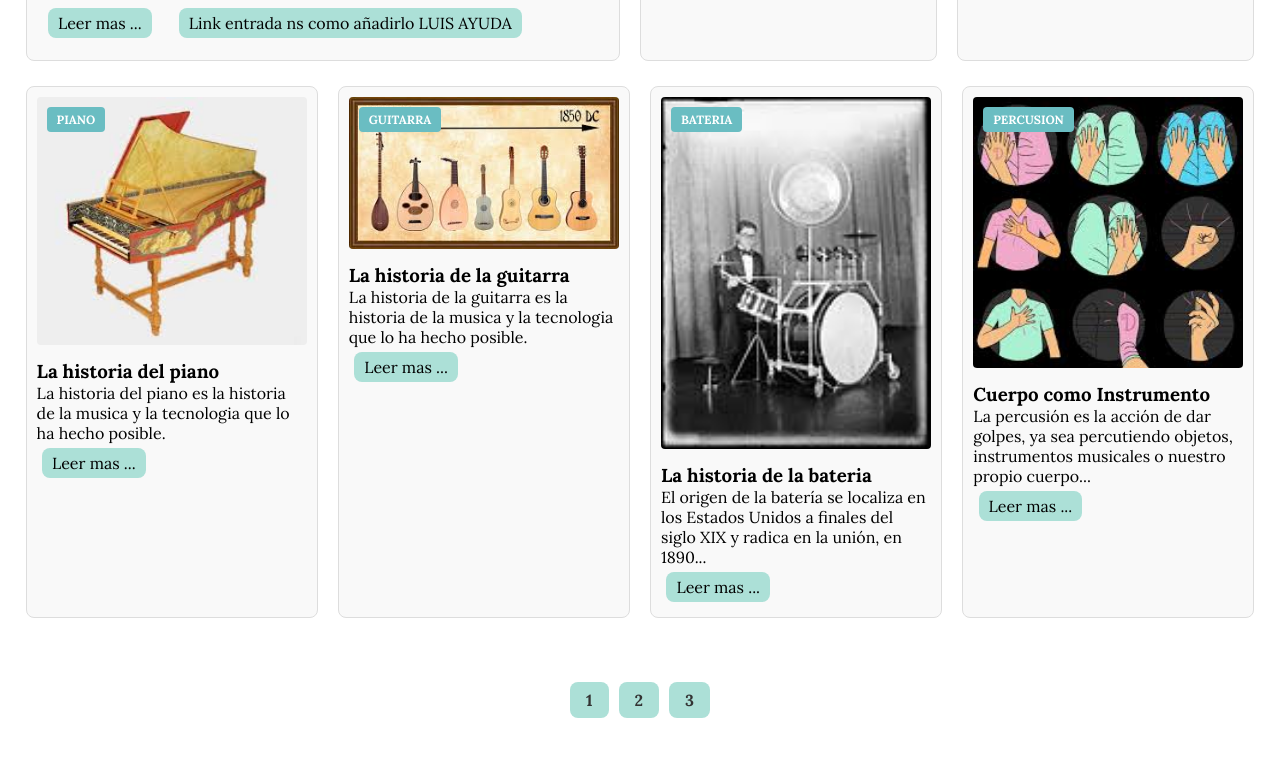
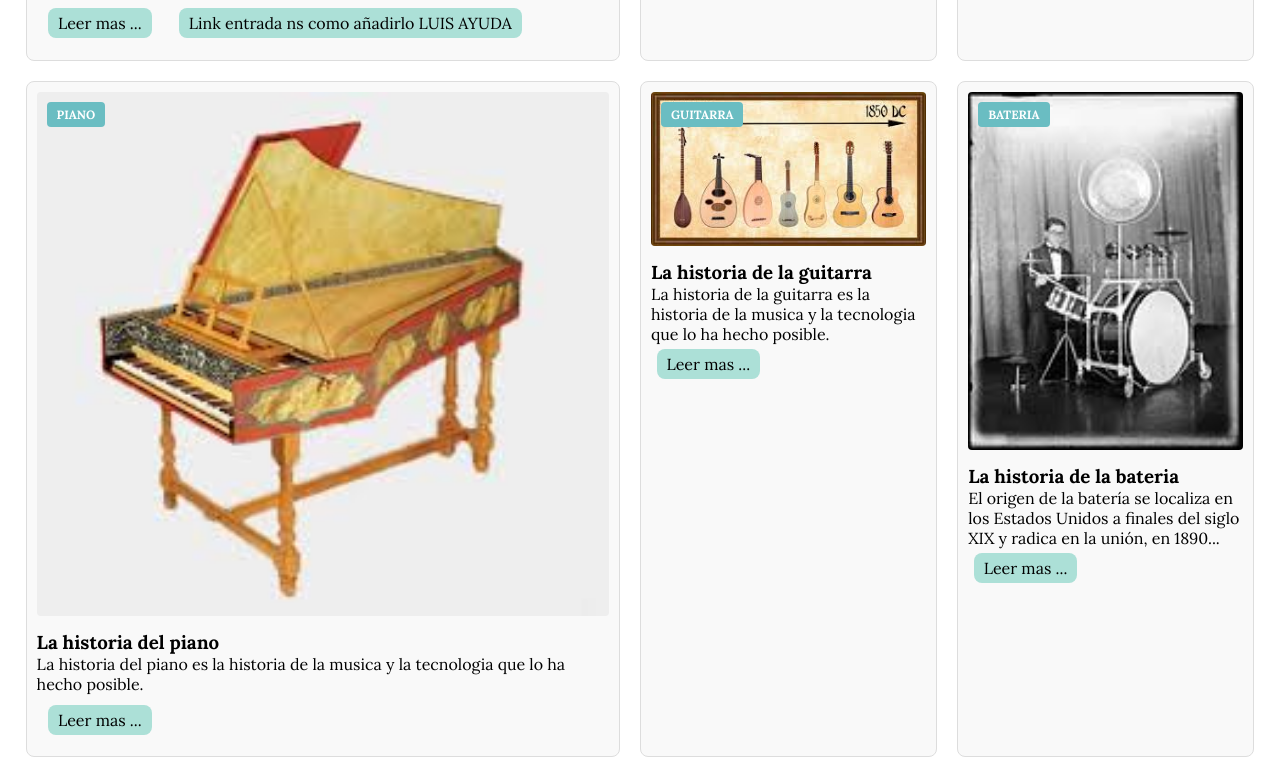
Before and after one commit to Juanfranciscomp30/ProyectoCSS, a plain HTML site: page Proyecto_final/blog.html in a window 1280 px wide. Shown: the part 650-1425 px from the top of the page. Drawn offline with Linux system fonts and the light colour scheme.

Commit message:
Corregir fallo disposicion articulos

```diff
--- /dev/null
+++ b/Proyecto_final/blog.css
@@ -0,0 +1,170 @@
+@import url('https://fonts.googleapis.com/css2?family=Lora:ital,wght@0,400..700;1,400..700&display=swap');
+
+
+/* ------------------------------------ */
+main{
+    font-family: "Lora", serif;
+    font-optical-sizing: auto;
+    font-weight: 400;
+    font-style: normal;
+}
+
+#blog{
+    margin: 3% 7%;
+    font-family: "Lora", serif;
+    font-weight: 400;
+    font-style: normal;
+}
+
+.articulos {
+    display: grid;
+    grid-template-columns: repeat(4, 1fr);
+    grid-template-rows: auto auto auto;
+    grid-template-areas:
+        "art1 art1 art2 art3"
+        "art4 art5 art6 art7";
+    gap: 20px;
+    margin: 2%;
+}
+
+.articulos article:nth-child(1) {
+    grid-area: art1;
+}
+
+.articulos article:nth-child(2) {
+    grid-area: art2;
+}
+
+.articulos article:nth-child(3) {
+    grid-area: art3;
+}
+
+.articulos article:nth-child(4) {
+    grid-area: art4;
+}
+
+.articulos article:nth-child(5) {
+    grid-area: art5;
+}
+
+.articulos article:nth-child(6) {
+    grid-area: art6;
+}
+
+.articulos article:nth-child(7) {
+    grid-area: art7;
+}
+
+
+.articulos article {
+    border: 1px solid #ddd;
+    border-radius: 8px;
+    padding: 10px;
+    background-color: #f9f9f9;
+}
+
+.imagen img {
+    width: 100%;
+    height: auto;
+    border-radius: 4px;
+}
+
+.imagen {
+    position: relative;
+}
+
+.categoria {
+    position: absolute;
+    top: 10px;
+    left: 10px;
+    background-color: #6abdc2;
+    color: #fff;
+    padding: 5px 10px;
+    font-size: 12px;
+    border-radius: 4px;
+    font-weight: bold;
+    text-transform: uppercase;
+}
+
+.contenido {
+    margin-top: 10px;
+}
+
+.articulos a {
+    display: inline-block;
+    background-color: #ace0d7;
+    color: #000;
+    text-decoration: none;
+    margin: 2%;
+    padding: 5px 10px;
+    border-radius: 8px;
+
+}
+
+.articulos a:hover , .articulos2 a:hover {
+    background-color: #6abdc2;
+    transition: background-color 0.3s ease;
+}
+
+
+
+.pagination {
+    display: flex;
+    justify-content: center;
+    align-items: center;
+    gap: 10px;
+    margin: 5%;
+
+}
+
+.pagination a {
+    display: inline-block;
+    padding: 8px 16px;
+    background-color: #ace0d7;
+    color: #333;
+    text-decoration: none;
+    border-radius: 8px;
+    font-weight: bold;
+}
+
+.pagination a:hover {
+    background-color: #8dc9bb;
+    transform: scale(1.1);
+}
+
+/* Media Queries */
+@media (max-width: 1024px) {
+    .articulos {
+        grid-template-columns: repeat(2, 1fr); /* Dos columnas */
+        grid-template-rows: auto auto auto auto;
+        grid-template-areas:
+            "art1 art2"
+            "art3 art4"
+            "art5 art6"
+            "art7 .";
+    }
+
+
+}
+
+@media (max-width: 768px) {
+
+    .articulos {
+        grid-template-columns: 1fr; /* Una columna */
+        grid-template-rows: auto auto auto auto auto auto auto;
+        grid-template-areas:
+            "art1"
+            "art2"
+            "art3"
+            "art4"
+            "art5"
+            "art6"
+            "art7";
+    }
+
+
+
+    .pagination {
+        flex-direction: column;
+    }
+}
--- a/Proyecto_final/blog.html
+++ b/Proyecto_final/blog.html
@@ -72,9 +72,7 @@
                     <a href="https://www.laplazadesanse.es/-/vuelve-la-mejor-orquesta-de-espa%C3%B1a%C2%A0#:~:text=Tras%20un%20%C3%A9xito%20sin%20precedentes,la%20mejor%20orquesta%20de%20Espa%C3%B1a.">Leer mas ...</a>
                 </div>
             </article>
-        </div>
 
-        <div class="articulos2">
             <article>
                 <div class="imagen">
                     <div class="categoria">Piano</div>
```
